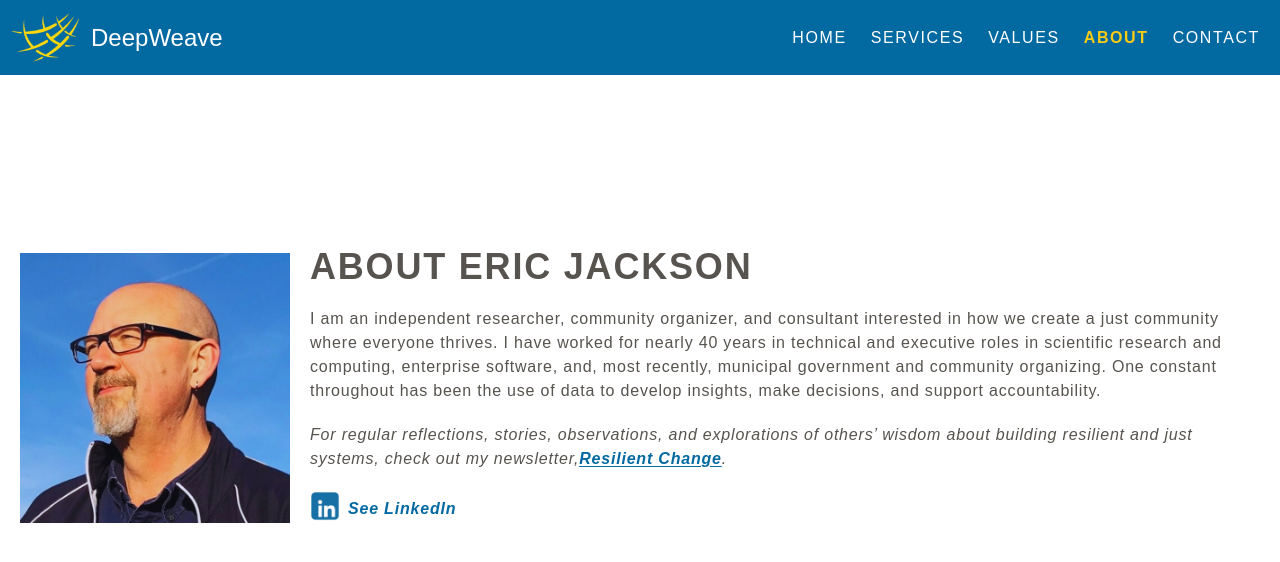
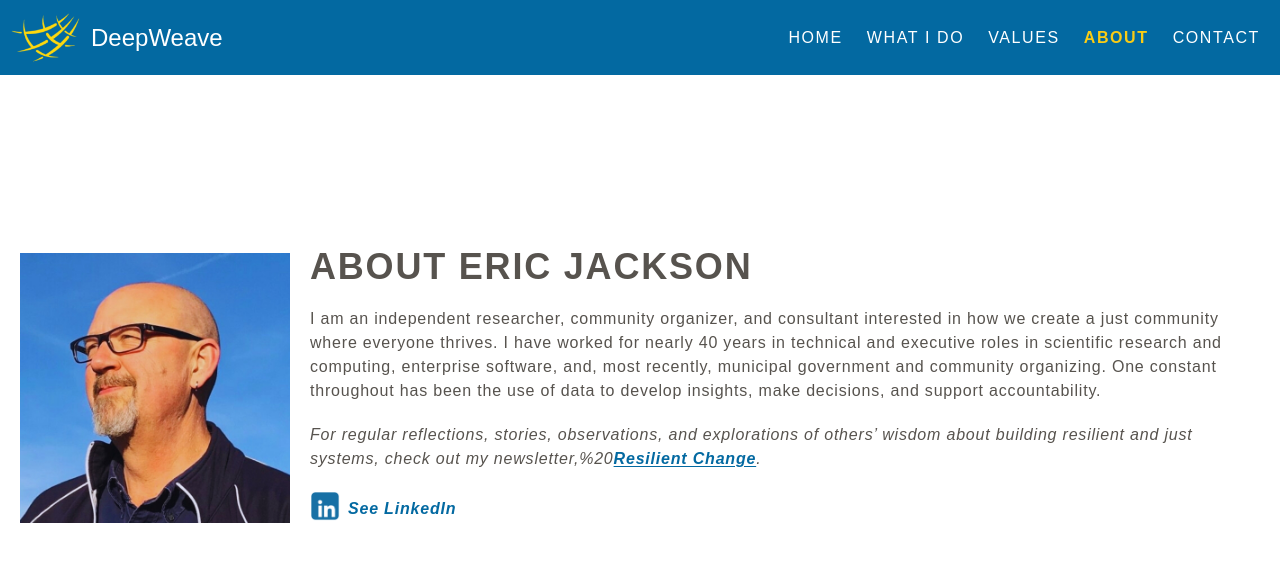
Before and after one commit to DeepWeave/deepweave-website, a Next.js app: page /about in a window 1280 px wide. Shown: the top 562 px of the page. Built offline with nearby package versions, Linux system fonts and the light colour scheme.

Commit message:
Update name of services page

```diff
--- a/src/app/_ui/navlinks.tsx
+++ b/src/app/_ui/navlinks.tsx
@@ -62,7 +62,7 @@ export default function NavLinks({ handleLinkClick, isDropdownOpen }: NavLinksPr
 						}
 					)}
 				>
-					SERVICES
+					WHAT I DO
 				</p>
 			</Link>
 
--- a/src/app/about/page.tsx
+++ b/src/app/about/page.tsx
@@ -29,7 +29,7 @@ export default function About() {
 					</p>
 					<p className='text-stone-600 mt-5 italic text-center tracking-wider px-20 md:text-left md:px-0 md:w-full'>
 						For regular reflections, stories, observations, and explorations of others’
-						wisdom about building resilient and just systems, check out my newsletter,
+						wisdom about building resilient and just systems, check out my newsletter,%20
 						<a href="https://deepweave.substack.com/" target="_blank" rel='noopener noreferrer'>
 							<span className='text-sky-700 italic font-semibold tracking-wider underline underline-offset-2 mt-3 hover:text-sky-800'>
 								Resilient Change
```
